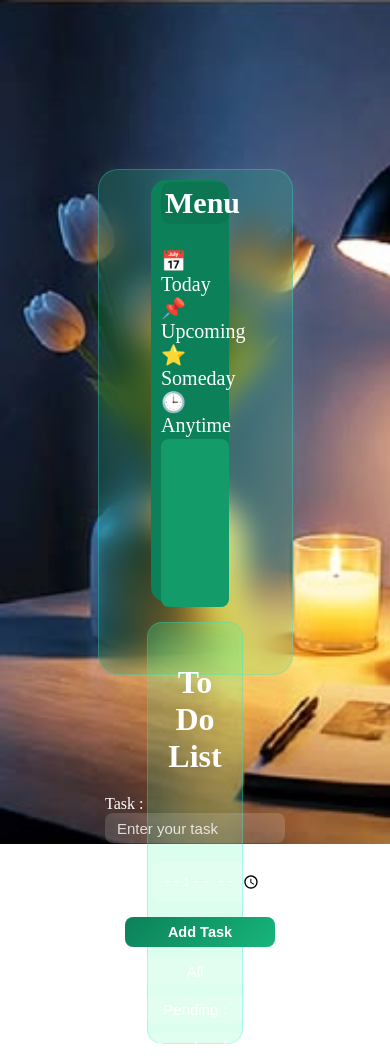
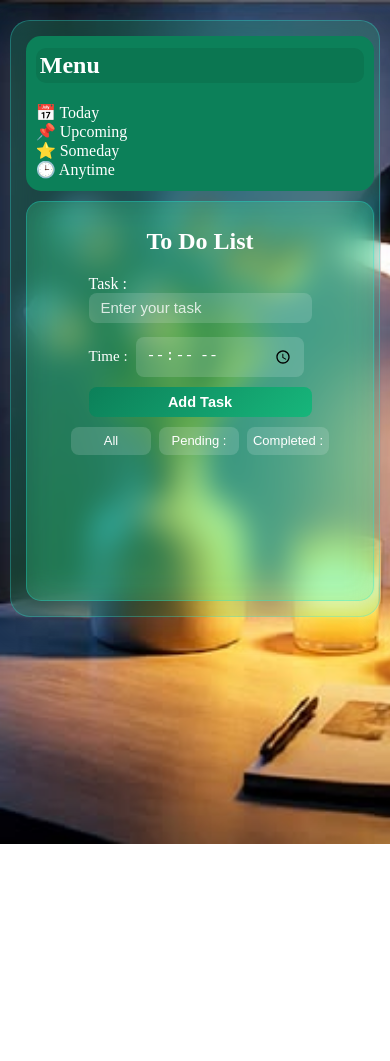
Before and after one commit to vishakha-khade/To-do-list, a plain HTML site: page index.html in a window 390 px wide. After the commit the page ends 844 px from the top, so only its background shows below. Drawn offline with Linux system fonts and the light colour scheme.

Commit message:
make it responsive

```diff
--- a/script.js
+++ b/script.js
@@ -10,6 +10,13 @@ const timeError = document.querySelector('.time-error');
 const taskList = document.querySelector('.task-list');
 
 let tasks = [];
+
+let savedTask = JSON.parse(localStorage.getItem("tasks"));
+
+if(savedTask){
+    tasks = savedTask;
+}
+displayTask(tasks);
 
 addBtn.addEventListener('click', function(){
 
@@ -37,14 +44,15 @@ addBtn.addEventListener('click', function(){
 
     taskIn.textContent = "";
     timeError.textContent = "";
-    displayTask();
+    displayTask(tasks);
     task.value = "";
     time.value = "";
 });
-function displayTask(){
+function displayTask(taskArray){
     taskList.innerHTML = "";
 
-    tasks.forEach(function(item, index){
+    taskArray.forEach(function(item, index){
+
         let displaydiv = document.createElement("div");
         displaydiv.className = "displaydiv"
         let check = document.createElement("input");
@@ -54,14 +62,11 @@ function displayTask(){
         let taskText = document.createElement("span");
         taskText.textContent = item.task + " " + item.time;
 
-        // displaydiv.textContent = item.task +" "+  item.time;
-
 
         let deleteBtn = document.createElement('button');
         deleteBtn.textContent = "Delete";
         deleteBtn.className = "deletebtn"
         displaydiv.appendChild(check);
-        displaydiv.append(item.task + " " + item.time);
         displaydiv.appendChild(deleteBtn);
         displaydiv.appendChild(taskText);
 
@@ -71,14 +76,14 @@ function displayTask(){
         deleteBtn.addEventListener("click", function(){
         tasks.splice(index,1);
         localStorage.setItem("tasks", JSON.stringify(tasks));
-        displayTask();
+        displayTask(tasks);
 
 });
 check.addEventListener("click", function(){
-            // item.complete = check.checked;
-            // localStorage.setItem("tasks", JSON.stringify(tasks));
-            // taskText.textContent = item.task + " " + item.time;
-            // displayTask()
+            item.complete = check.checked;
+            localStorage.setItem("tasks", JSON.stringify(tasks));
+            taskText.textContent = item.task + " " + item.time;
+            displayTask(tasks)
             item.complete = check.checked;
 
 if(item.complete){
@@ -92,3 +97,21 @@ localStorage.setItem("tasks", JSON.stringify(tasks));
     })
 
 };
+complete.addEventListener('click', function(){
+    let completedTask = tasks.filter(function(item){
+        return item.complete;
+
+    });
+     displayTask(completedTask);
+})
+allBtn.addEventListener('click', function(){
+    displayTask(tasks);
+});
+pending.addEventListener("click", function(){
+
+    let pendingTask = tasks.filter(function(item){
+        return !item.complete;
+    });
+
+    displayTask(pendingTask);
+});
--- a/style.css
+++ b/style.css
@@ -255,3 +255,216 @@ h2{
     max-height:180px;
     overflow-y:auto;
 }
+
+@media screen and (max-width: 1080px) {
+
+    .container {
+        width: 80%;
+        height: auto;
+        padding: 10px;
+    }
+
+    .sidebar {
+        width: 30%;
+        height: 400px;
+        font-size: 17px;
+    }
+
+    .main-content {
+        width: 60%;
+        height: 400px;
+        padding: 15px;
+    }
+
+    .input-row {
+        gap: 10px;
+    }
+
+    .task-input {
+        width: 160px;
+    }
+
+    .time-input {
+        width: 110px;
+    }
+
+    .add-btn {
+        margin-left: 0;
+        width: 120px;
+    }
+
+    .filter {
+        gap: 8px;
+    }
+}
+
+@media screen and (max-width: 768px) {
+
+    body {
+        align-items: flex-start;
+        padding: 20px 0;
+    }
+
+    .container {
+        width: 90%;
+        height: auto;
+        flex-direction: column;
+        padding: 10px;
+    }
+
+    .sidebar {
+        width: 100%;
+        height: auto;
+        min-height: 180px;
+        margin: 5px;
+        padding: 10px;
+    }
+
+    .main-content {
+        width: 100%;
+        height: auto;
+        min-height: 400px;
+        margin: 5px;
+        padding: 15px;
+    }
+
+    .input-row {
+        flex-direction: column;
+        align-items: stretch;
+        gap: 10px;
+    }
+
+    .task-box,
+    .time-box {
+        width: 100%;
+    }
+
+    .task-input,
+    .time-input {
+        width: 100%;
+    }
+
+    .time-box {
+        display: flex;
+        flex-wrap: wrap;
+    }
+
+    .time-input {
+        flex: 1;
+    }
+
+    .add-btn {
+        width: 100%;
+        margin-left: 0;
+    }
+
+    .filter {
+        flex-direction: row;
+        justify-content: center;
+        flex-wrap: wrap;
+        gap: 8px;
+    }
+
+    .filter button {
+        min-width: 90px;
+    }
+
+    .displaydiv {
+        width: 100%;
+        height: auto;
+        min-height: 40px;
+        padding: 8px;
+    }
+}
+
+@media screen and (max-width: 480px) {
+
+    .container {
+        width: 95%;
+    }
+
+    .main-content {
+        padding: 10px;
+    }
+
+    .main-content h1 {
+        font-size: 24px;
+    }
+
+    .sidebar {
+        min-height: 150px;
+        font-size: 16px;
+    }
+
+    .filter button {
+        min-width: 80px;
+        font-size: 13px;
+    }
+
+    .displaydiv {
+        font-size: 14px;
+    }
+
+    .deletebtn {
+        font-size: 11px;
+    }
+}
+/* @media screen and (max-width: 1080px){
+    .container{
+        height: 50%;
+        width: 70%;
+    }
+    .main-content{
+        height: 400px;
+        gap: 0;
+        padding-left: 6px;
+    }
+    .sidebar{
+        padding: 2px;
+        font-size: medium;
+        height: 400px;
+        width: 250px;
+        gap: 0;
+    }
+    .filter{
+        display: flex;
+        flex-direction: column;
+    }
+
+}
+@media screen and (max-width: 810px) {
+    .container{
+        height: 50%;
+        width: 80%;
+    }
+
+}
+@media screen and (min-width: 700px) {
+     .container{
+        height: 500px;
+        width: 80%;
+    }
+}
+@media screen and (max-width: 480px) {
+     .container{
+        margin-bottom: 10px;
+        height: 700px;
+        width: 70%;
+
+    }
+    .sidebar{
+        height: 280px;
+        width: 80%;
+        padding: 2px;
+    }
+    .main-content{
+        height: 380px;
+        width: 80%;
+    }
+    .filter{
+        font-size: x-small;
+        height: 100px;
+        width: 30px;
+        font-size: x-small;
+    }
+} */
```
Also changed, not shown: index.html (+2 -0 lines).
